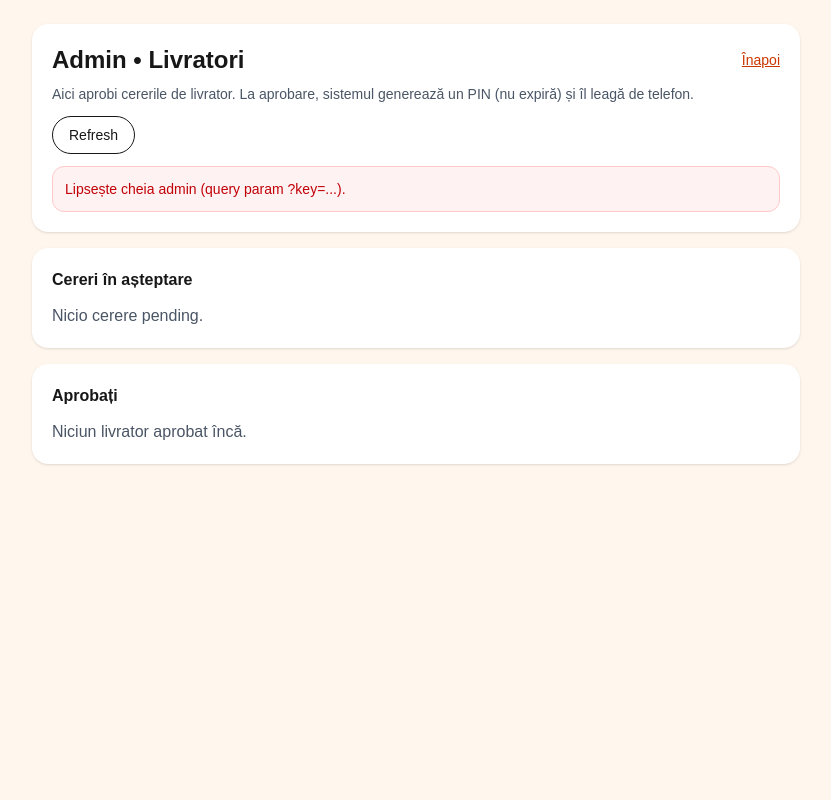
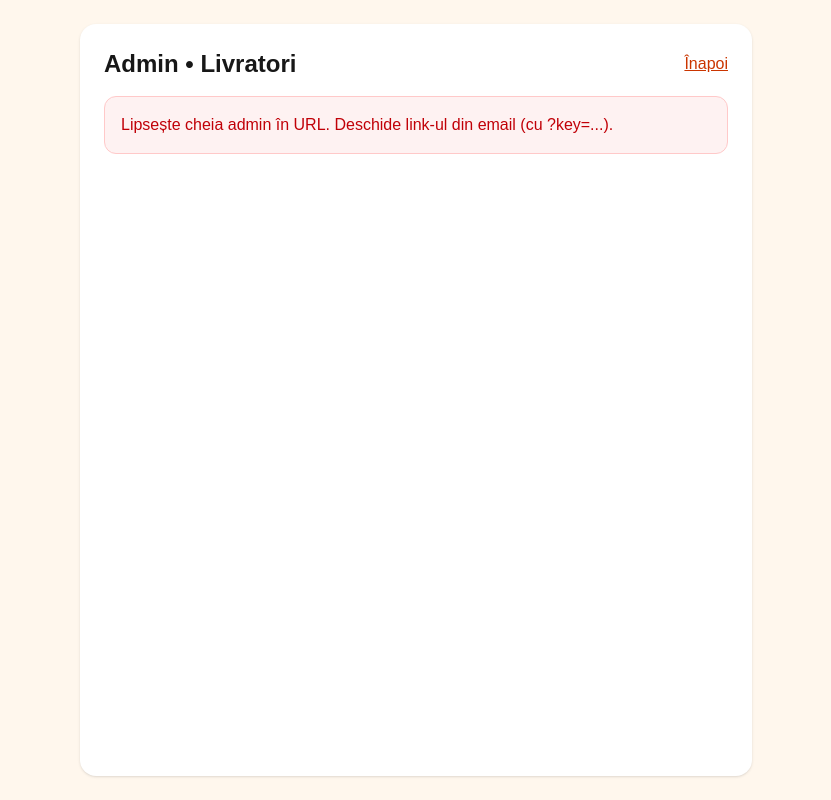
Before and after one commit to amvenitro-bit/amvenit, a Next.js app: page /admin/livratori in a window 1280 px wide. Shown: the whole page, without its empty margins (224-1055 px from the left). Built offline with nearby package versions, Linux system fonts and the light colour scheme.

Commit message:
fix: admin livratori build-safe

```diff
--- a/app/admin/livratori/page.tsx
+++ b/app/admin/livratori/page.tsx
@@ -1,205 +1,52 @@
-"use client";
-
 export const dynamic = "force-dynamic";
 export const revalidate = 0;
 export const fetchCache = "force-no-store";
 
-import { useEffect, useMemo, useState } from "react";
-import { useSearchParams } from "next/navigation";
 import Link from "next/link";
 
-type CourierRequest = {
-  id: string;
-  created_at: string;
-  name: string;
-  phone: string;
-  area: string | null;
-  status: string; // pending / approved / rejected
-};
-
-function fmt(iso: string) {
-  try {
-    return new Date(iso).toLocaleString("ro-RO", {
-      year: "numeric",
-      month: "2-digit",
-      day: "2-digit",
-      hour: "2-digit",
-      minute: "2-digit",
-    });
-  } catch {
-    return iso;
-  }
-}
-
-export default function AdminLivratoriPage() {
-  const sp = useSearchParams();
-  const key = useMemo(() => sp.get("key") || "", [sp]);
-
-  const [loading, setLoading] = useState(true);
-  const [err, setErr] = useState<string | null>(null);
-  const [items, setItems] = useState<CourierRequest[]>([]);
-  const [busyId, setBusyId] = useState<string | null>(null);
-
-  async function load() {
-    if (!key) {
-      setErr("Lipsește cheia admin (query param ?key=...).");
-      setLoading(false);
-      return;
-    }
-    setLoading(true);
-    setErr(null);
-    try {
-      const r = await fetch(`/api/admin/couriers?key=${encodeURIComponent(key)}`, {
-        cache: "no-store",
-      });
-      const j = await r.json();
-      if (!r.ok || !j.ok) throw new Error(j.error || "Eroare la încărcare.");
-      setItems(j.requests || []);
-    } catch (e: any) {
-      setErr(e?.message || "Eroare necunoscută.");
-    } finally {
-      setLoading(false);
-    }
-  }
-
-  useEffect(() => {
-    load();
-    const t = setInterval(load, 8000);
-    return () => clearInterval(t);
-    // eslint-disable-next-line react-hooks/exhaustive-deps
-  }, [key]);
-
-  async function approve(id: string) {
-    setBusyId(id);
-    try {
-      const r = await fetch(`/api/admin/couriers/approve`, {
-        method: "POST",
-        headers: { "Content-Type": "application/json" },
-        cache: "no-store",
-        body: JSON.stringify({ key, id }),
-      });
-      const j = await r.json();
-      if (!r.ok || !j.ok) throw new Error(j.error || "Eroare la aprobare.");
-      alert(`Aprobat ✅ PIN: ${j.pin}`);
-      await load();
-    } catch (e: any) {
-      alert(e?.message || "Eroare.");
-    } finally {
-      setBusyId(null);
-    }
-  }
-
-  async function reject(id: string) {
-    if (!confirm("Sigur respingi cererea de livrator?")) return;
-    setBusyId(id);
-    try {
-      const r = await fetch(`/api/admin/couriers/reject`, {
-        method: "POST",
-        headers: { "Content-Type": "application/json" },
-        cache: "no-store",
-        body: JSON.stringify({ key, id }),
-      });
-      const j = await r.json();
-      if (!r.ok || !j.ok) throw new Error(j.error || "Eroare la respingere.");
-      await load();
-    } catch (e: any) {
-      alert(e?.message || "Eroare.");
-    } finally {
-      setBusyId(null);
-    }
-  }
-
-  const pending = items.filter((x) => x.status === "pending");
-  const approved = items.filter((x) => x.status === "approved");
+export default async function AdminLivratoriPage({
+  searchParams,
+}: {
+  searchParams: Promise<{ key?: string }>;
+}) {
+  const sp = await searchParams;
+  const key = sp?.key || "";
 
   return (
-    <main className="min-h-screen bg-orange-50 p-6">
-      <div className="max-w-3xl mx-auto space-y-4">
-        <div className="bg-white rounded-2xl shadow p-5">
-          <div className="flex items-center justify-between gap-2">
+    <main className="min-h-screen bg-orange-50 p-6 flex justify-center">
+      <div className="w-full max-w-2xl bg-white rounded-2xl p-6 shadow space-y-4">
+        <div className="flex items-center justify-between">
           <h1 className="text-2xl font-extrabold">Admin • Livratori</h1>
-            <Link className="text-sm underline text-orange-700" href="/">
+          <Link href="/" className="text-orange-700 underline">
             Înapoi
           </Link>
         </div>
 
-          <p className="text-sm text-gray-600 mt-2">
-            Aici aprobi cererile de livrator. La aprobare, sistemul generează un PIN (nu expiră) și îl leagă de telefon.
+        {!key ? (
+          <div className="rounded-xl border border-red-200 bg-red-50 p-4 text-red-700">
+            Lipsește cheia admin în URL. Deschide link-ul din email (cu ?key=...).
+          </div>
+        ) : (
+          <div className="space-y-3">
+            <p className="text-gray-700">
+              Pagina admin livratori este OK (build-safe). Următorul pas este să
+              afișăm cererile prin API.
             </p>
 
-          <div className="mt-3 flex gap-2">
-            <button
-              onClick={load}
-              className="rounded-full border px-4 py-2 hover:bg-orange-100 text-sm"
+            <a
+              className="inline-block rounded-full bg-orange-600 hover:bg-orange-700 px-5 py-3 font-bold text-white"
+              href={`/api/admin/couriers?key=${encodeURIComponent(key)}`}
+              target="_blank"
+              rel="noreferrer"
             >
-              Refresh
-            </button>
-          </div>
+              Test: deschide lista din API
+            </a>
 
-          {err && (
-            <div className="mt-3 rounded-xl border border-red-200 bg-red-50 p-3 text-red-700 text-sm">
-              {err}
+            <p className="text-xs text-gray-500">
+              Dacă API răspunde ok, facem UI complet (approve/reject) fără să stricăm build-ul.
+            </p>
           </div>
         )}
-        </div>
-
-        <div className="bg-white rounded-2xl shadow p-5">
-          <h2 className="font-extrabold">Cereri în așteptare</h2>
-
-          {loading ? (
-            <div className="text-gray-600 mt-3">Se încarcă...</div>
-          ) : pending.length === 0 ? (
-            <div className="text-gray-600 mt-3">Nicio cerere pending.</div>
-          ) : (
-            <div className="mt-3 space-y-3">
-              {pending.map((c) => (
-                <div key={c.id} className="border rounded-2xl p-4">
-                  <div className="font-bold">{c.name}</div>
-                  <div className="text-sm text-gray-700">{c.phone}</div>
-                  <div className="text-xs text-gray-500">
-                    Zonă: {c.area || "-"} • {fmt(c.created_at)}
-                  </div>
-
-                  <div className="mt-3 flex gap-2">
-                    <button
-                      disabled={busyId === c.id}
-                      onClick={() => approve(c.id)}
-                      className="rounded-full bg-green-600 hover:bg-green-700 text-white font-extrabold px-5 py-2"
-                    >
-                      {busyId === c.id ? "..." : "Aprobă + PIN"}
-                    </button>
-
-                    <button
-                      disabled={busyId === c.id}
-                      onClick={() => reject(c.id)}
-                      className="rounded-full border border-red-200 bg-red-50 hover:bg-red-100 text-red-700 font-bold px-5 py-2"
-                    >
-                      Respinge
-                    </button>
-                  </div>
-                </div>
-              ))}
-            </div>
-          )}
-        </div>
-
-        <div className="bg-white rounded-2xl shadow p-5">
-          <h2 className="font-extrabold">Aprobați</h2>
-          {loading ? (
-            <div className="text-gray-600 mt-3">Se încarcă...</div>
-          ) : approved.length === 0 ? (
-            <div className="text-gray-600 mt-3">Niciun livrator aprobat încă.</div>
-          ) : (
-            <div className="mt-3 space-y-2">
-              {approved.map((c) => (
-                <div key={c.id} className="bg-gray-100 text-gray-700 rounded-xl px-4 py-3">
-                  <div className="font-semibold">{c.name}</div>
-                  <div className="text-xs">{c.phone} • {fmt(c.created_at)}</div>
-                </div>
-              ))}
-            </div>
-          )}
-        </div>
       </div>
     </main>
   );
```
Lines whose indentation alone changed are shown as unchanged.
